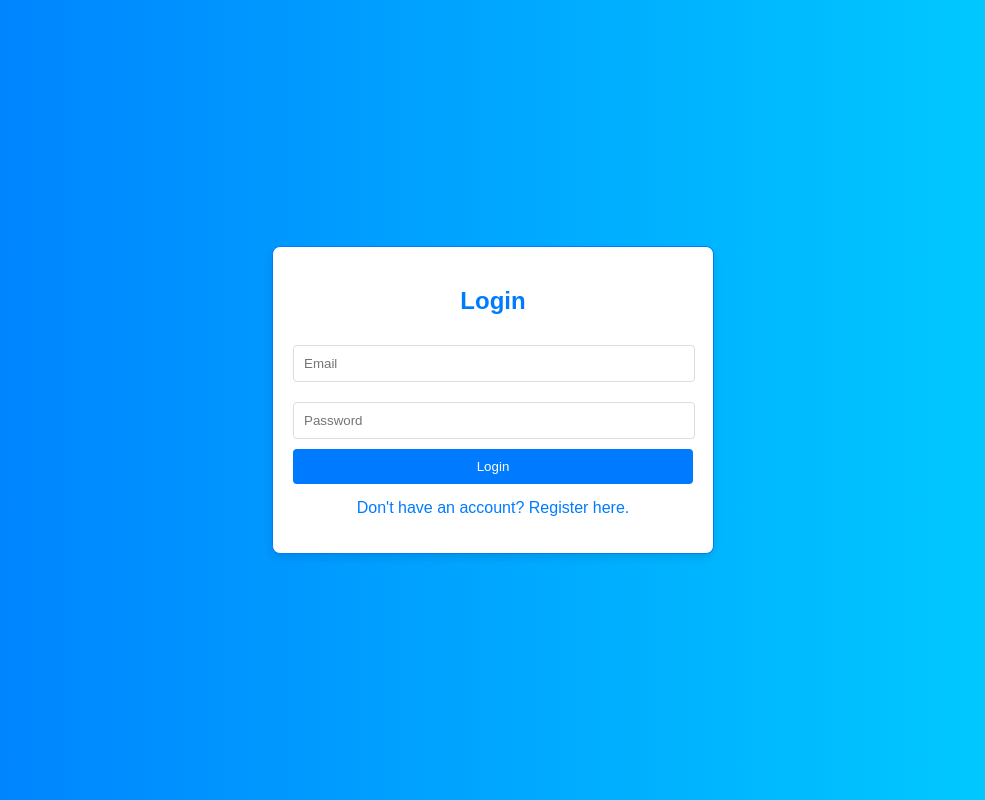
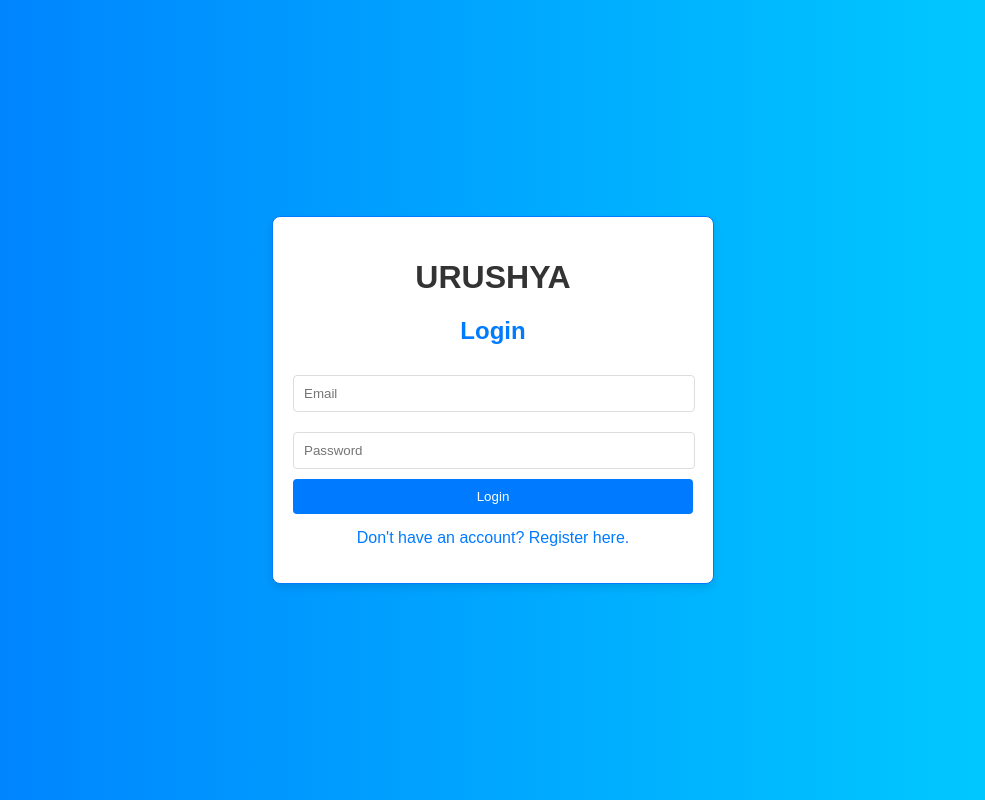
Before and after one commit to Monze7/URUSHAY, a React (Create React App) app in the folder Frontend/: page / in a window 1280 px wide. Shown: the whole page, without its empty margins (147-1132 px from the left). Built offline with nearby package versions, Linux system fonts and the light colour scheme.

Commit message:
Update Login with dashboard.js

```diff
--- a/Frontend/src/components/Login.js
+++ b/Frontend/src/components/Login.js
@@ -27,7 +27,7 @@ const Login = () => {
       if (json.msg === "success") {
         alert("Login successful");
         localStorage.setItem('token', json.token);
-        navigate("/dashboard"); // Adjust the route as needed
+        navigate("/dashboard"); // Redirect to Dashboard after successful login
       } else {
         alert("Login failed: " + json.msg);
       }
@@ -39,6 +39,7 @@ const Login = () => {
 
   return (
     <div className="login-container">
+      <h1>URUSHYA</h1>
       <h2>Login</h2>
       <form onSubmit={handleSubmit}>
         <input
```
